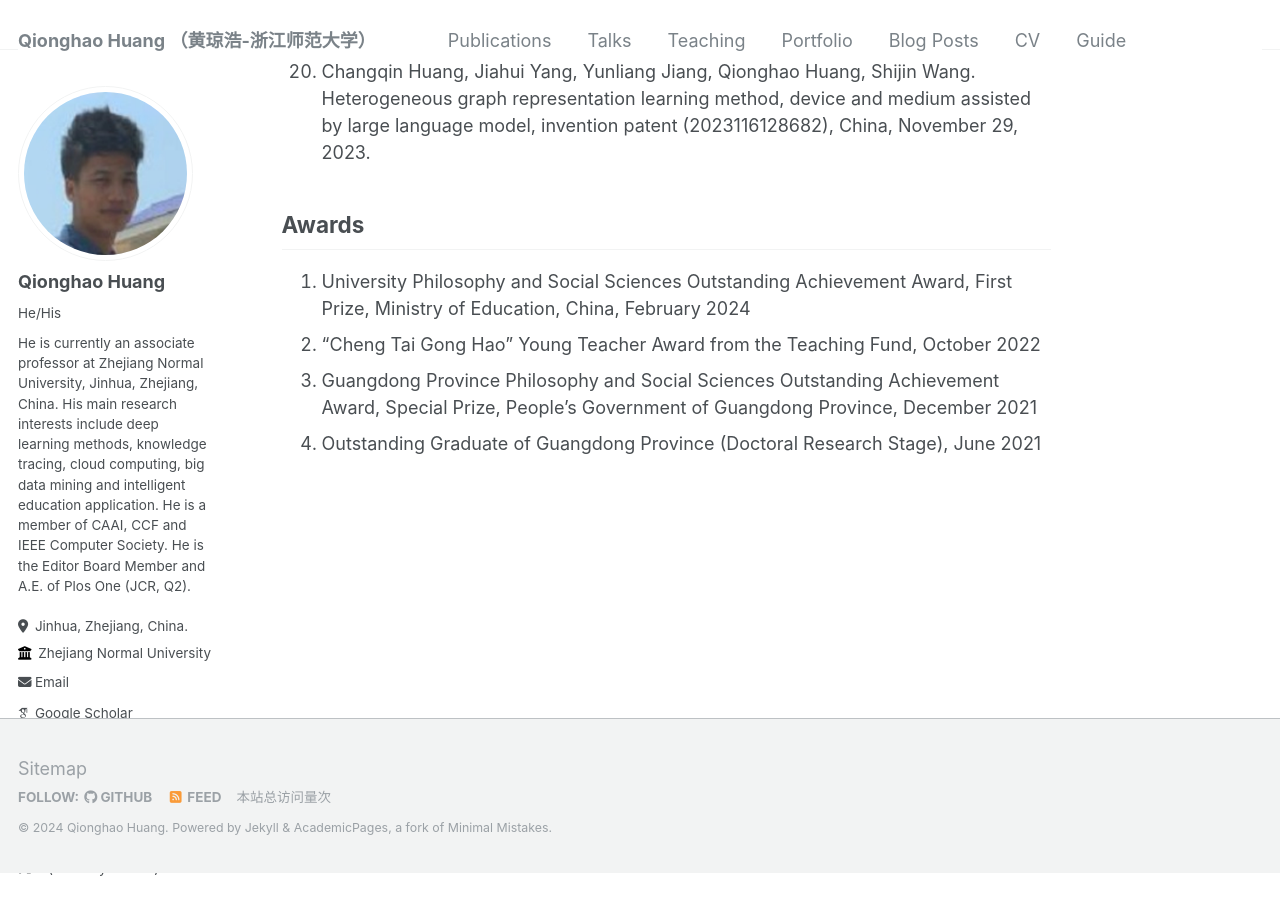
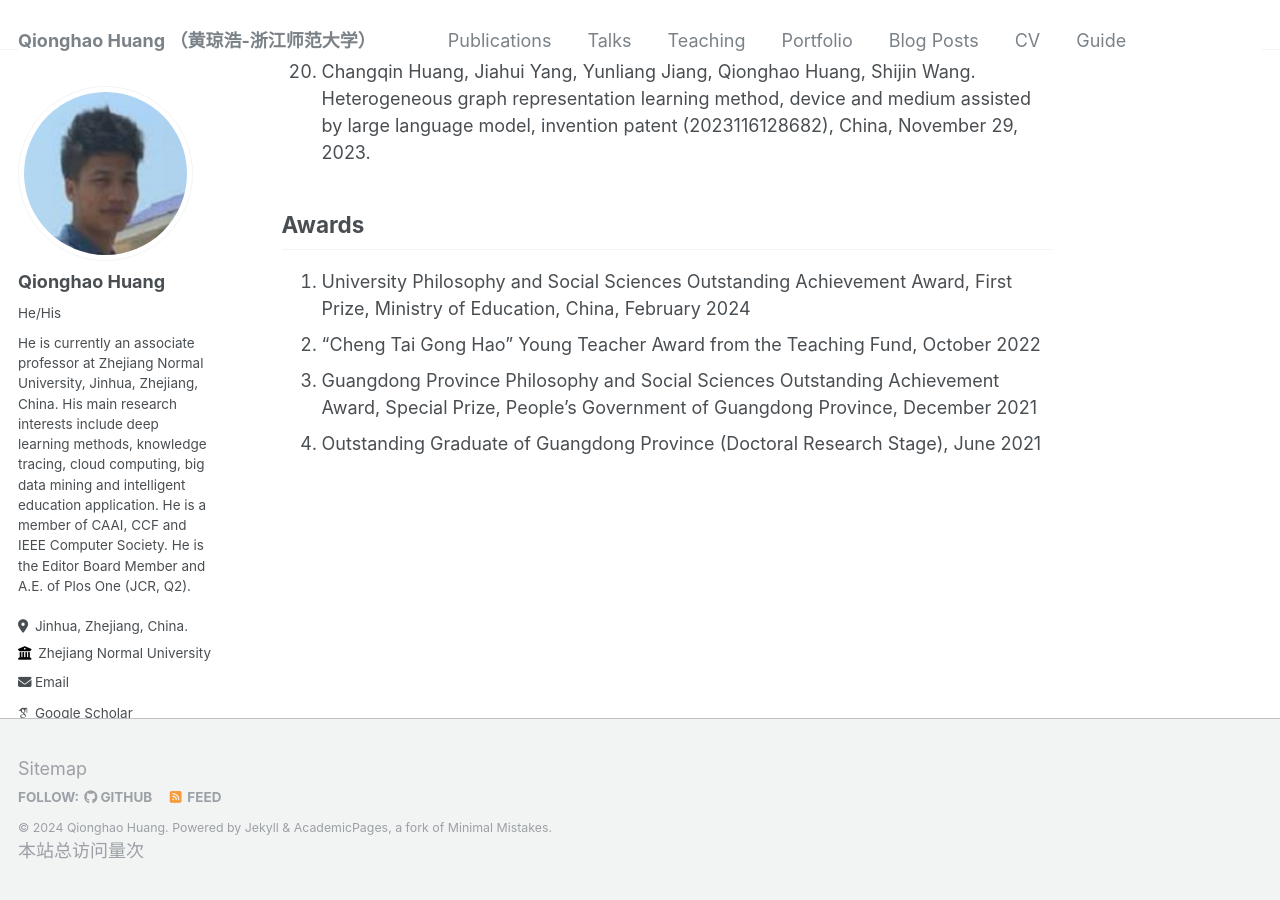
Before and after one commit to qhhuang-ai/qhhuang-ai.github.io, a Jekyll site: the page built from _pages/about.md, in a window 1280 px wide and 900 px high, scrolled down 7032 px. Built offline with Jekyll 4.4.1, drawn with Linux system fonts in a browser that asks for light colours; some web fonts are replaced; comment, search, counter and statistics services are not loaded; before the commit the page ends 7905 px from its top, so only the background shows below that.

```diff
--- a/_includes/footer.html
+++ b/_includes/footer.html
@@ -15,11 +15,10 @@
     {% if site.atom_feed.hide != true %}
     <li><a href="{% if site.atom_feed.path %}{{ site.atom_feed.path }}{% else %}{{ base_path }}/feed.xml{% endif %}"><i class="fa fa-fw fa-rss-square" aria-hidden="true"></i> {{ site.data.ui-text[site.locale].feed_label | default: "Feed" }}</a></li>
     {% endif %}
-    <li><span id="busuanzi_container_site_pv">本站总访问量<span id="busuanzi_value_site_pv"></span>次</span></li>
   </ul>
 </div>
 {% endif %}
 
 <div class="page__footer-copyright">&copy; {{ site.time | date: '%Y' }} {{ site.name | default: site.title }}. {{ site.data.ui-text[site.locale].powered_by | default: "Powered by" }} <a href="http://jekyllrb.com" rel="nofollow">Jekyll</a> &amp; <a href="https://github.com/academicpages/academicpages.github.io">AcademicPages</a>, a fork of <a href="https://mademistakes.com/work/minimal-mistakes-jekyll-theme/" rel="nofollow">Minimal Mistakes</a>.</div>
-
+<span id="busuanzi_container_site_pv">本站总访问量<span id="busuanzi_value_site_pv"></span>次</span>
 <script async src="//busuanzi.ibruce.info/busuanzi/2.3/busuanzi.pure.mini.js"></script>
```
